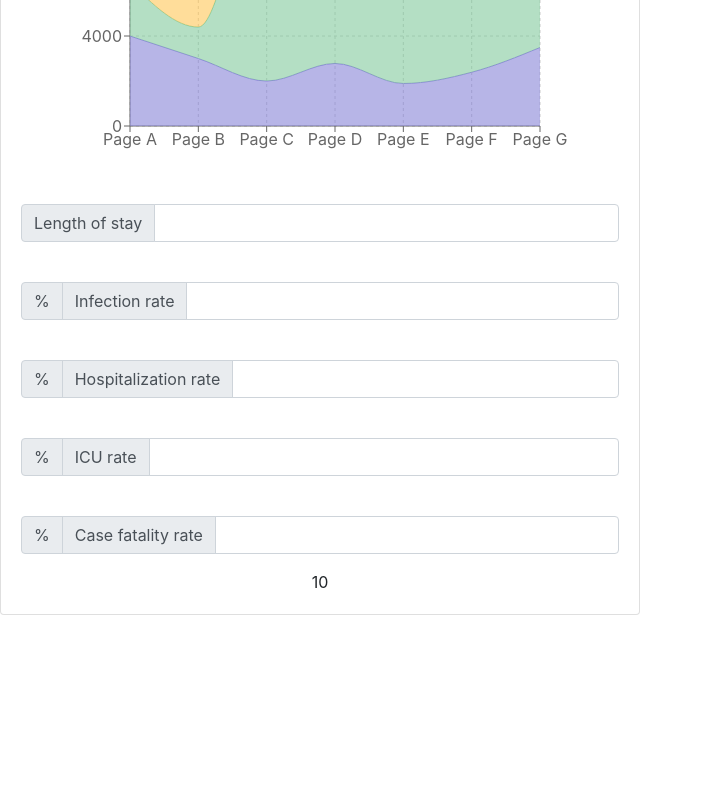
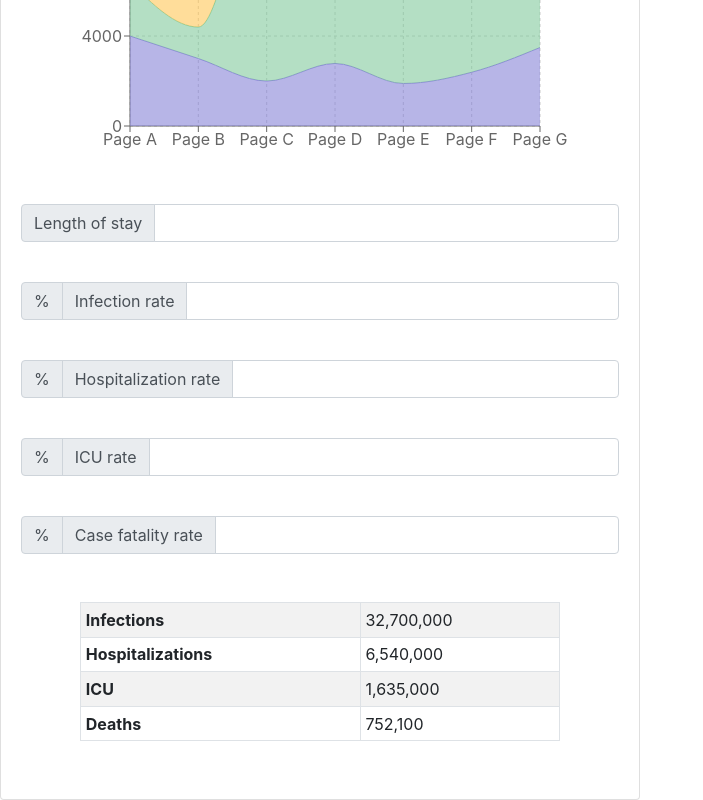
Before and after one commit to jonstokes/hospital-capacity-model, a React (Create React App) app: page / in a window 1280 px wide. Shown: the part 365-1165 px from the top of the page, without its empty margins (0-703 px from the left). Before the commit the page ends 980 px from the top, so only its background shows below. Built offline with nearby package versions, Linux system fonts and the light colour scheme.

Commit message:
Numbers wired up

```diff
--- a/src/MainPanel.js
+++ b/src/MainPanel.js
@@ -2,6 +2,7 @@ import React, { Component } from 'react';
 import { Card, Figure } from 'react-bootstrap'
 import Chart from './Chart.js'
 import Controls from './Controls.js'
+import Results from './Results.js'
 
 export default class MainPanel extends Component {
   constructor() {
@@ -13,6 +14,8 @@ export default class MainPanel extends Component {
       icuRate: 5,
       fatalityRate: 2.3
     };
+
+    this.population = 327000000.0
   }
 
   updateLengthOfStay = (value) => {
@@ -35,8 +38,31 @@ export default class MainPanel extends Component {
     this.setState({ fatalityRate: value })
   }
 
+  infections() {
+    const infectionRate = this.state.infectionRate / 100
+    return this.population * infectionRate
+  }
+
+  hospital() {
+    const hospitalRate = this.state.hospitalRate / 100
+
+    return this.infections() * hospitalRate
+  }
+
+  icu() {
+    const icuRate = this.state.icuRate / 100
+
+    return this.infections() * icuRate
+  }
+
+  deaths() {
+    const fatalityRate = this.state.fatalityRate / 100
+
+    return this.infections() * fatalityRate
+  }
+
   render() {
-    const { lengthOfStay } = this.state;
+    const { fatalityRate } = this.state;
 
     return (
       <Card style={{ width: '40rem' }}>
@@ -56,7 +82,16 @@ export default class MainPanel extends Component {
             updateIcuRate={this.updateIcuRate}
             updateFatalityRate={this.updateFatalityRate}
           />
-          <div>{lengthOfStay}</div>
+          <Figure>
+            <div style={{ width: '30rem', paddingTop: '2rem' }}>
+              <Results
+                infections={this.infections()}
+                hospital={this.hospital()}
+                icu={this.icu()}
+                deaths={this.deaths()}
+              />
+            </div>
+          </Figure>
         </Card.Body>
       </Card>
     );
--- /dev/null
+++ b/src/Results.js
@@ -0,0 +1,38 @@
+import React, { PureComponent } from 'react';
+import { Table } from 'react-bootstrap'
+
+export default class Results extends PureComponent {
+  numberWithCommas(x) {
+    return x.toString().replace(/\B(?=(\d{3})+(?!\d))/g, ",");
+}
+
+ render() {
+   const { infections, hospital, icu, deaths } = this.props
+
+    return (
+      <Table striped bordered hover size="sm">
+        <tbody>
+        <tr align="left">
+            <td><strong>Infections</strong></td>
+            <td>{this.numberWithCommas(infections)}</td>
+          </tr>
+
+          <tr align="left">
+            <td><strong>Hospitalizations</strong></td>
+            <td>{this.numberWithCommas(hospital)}</td>
+          </tr>
+
+          <tr align="left">
+            <td><strong>ICU</strong></td>
+            <td>{this.numberWithCommas(icu)}</td>
+          </tr>
+
+          <tr align="left">
+            <td><strong>Deaths</strong></td>
+            <td>{this.numberWithCommas(deaths)}</td>
+          </tr>
+        </tbody>
+      </Table>
+    );
+  }
+}
```
